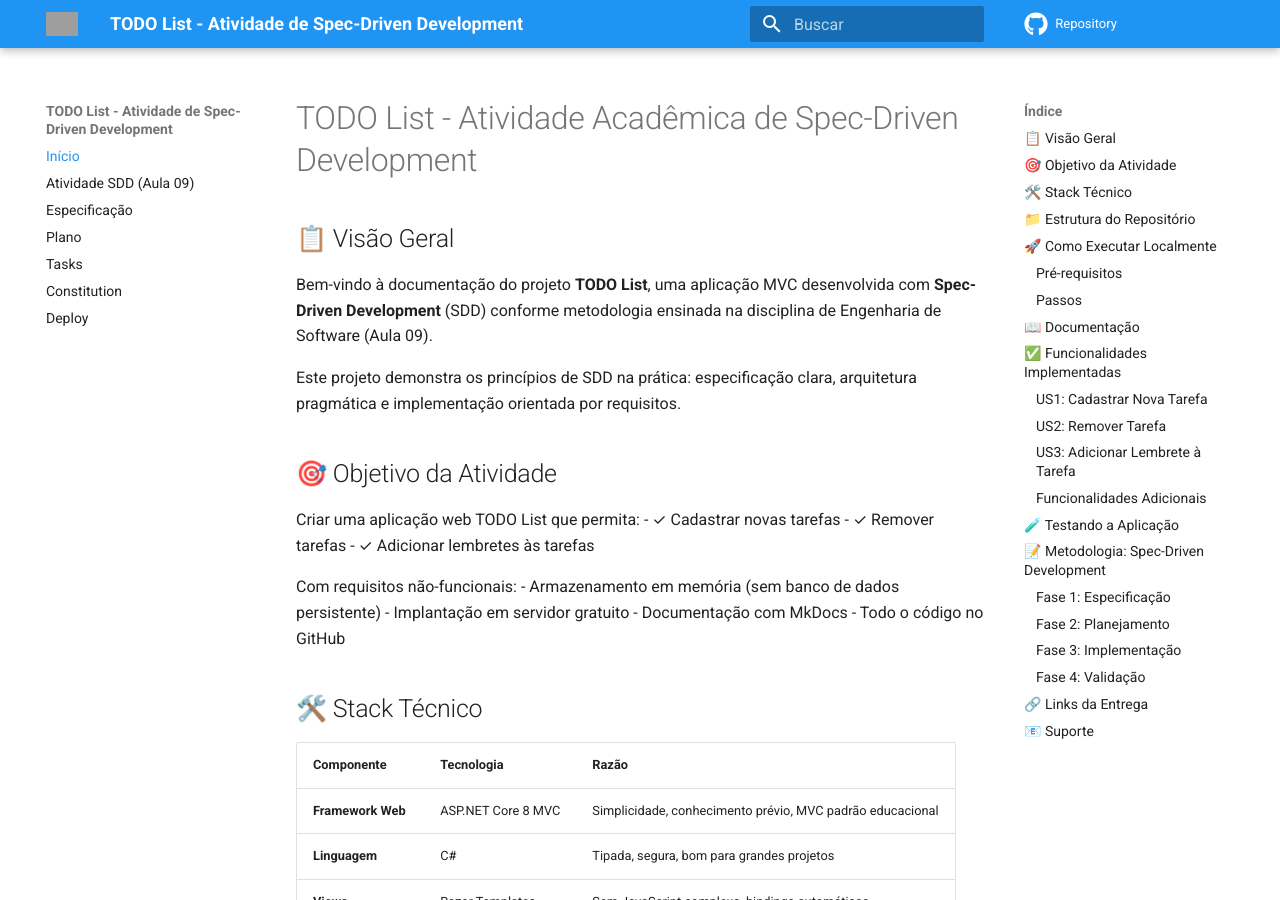
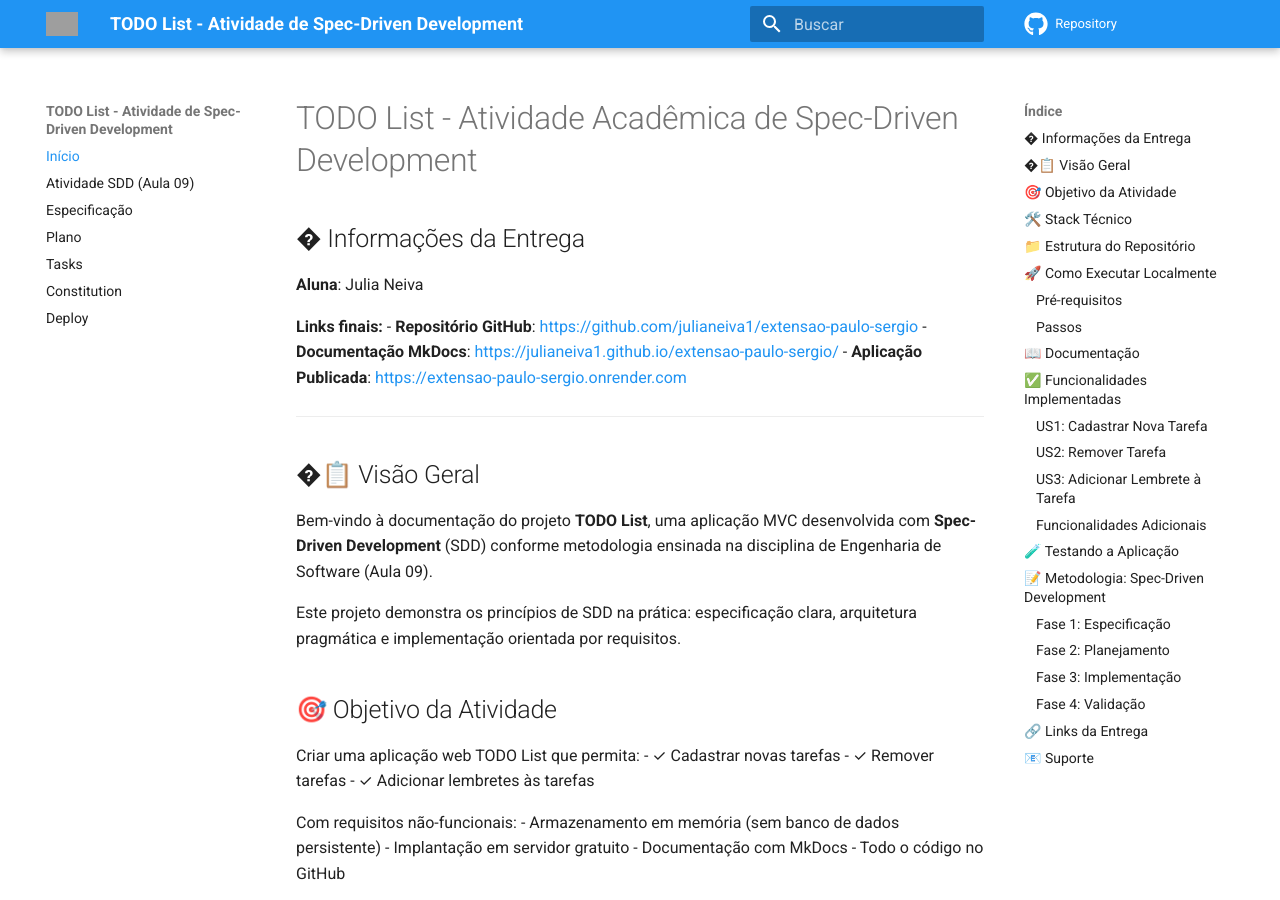
Before and after one commit to julianeiva1/extensao-paulo-sergio, an MkDocs documentation site: the page built from docs/index.md, in a window 1280 px wide and 900 px high. Built offline with MkDocs 1.6.1 and Material for MkDocs 9.7.7, drawn with Linux system fonts in a browser that asks for light colours; comment, search, counter and statistics services are not loaded; grey boxes are pictures that could not be loaded.

Commit message:
docs: adiciona links finais e nome da aluna
Atualizações finais para entrega:

- ENTREGA.md: Adiciona nome da aluna (Julia Neiva), link da aplicação (Render), atualiza tecnologias e funcionalidades
- README.md: Adiciona seção 'Links da Entrega' com repositório, documentação e aplicação
- docs/index.md: Adiciona informações da aluna e links finais
- docs/aula-09-sdd.md: Adiciona informações da aluna e links finais

Status: Pronto para entrega final

```diff
--- a/docs/index.md
+++ b/docs/index.md
@@ -1,6 +1,17 @@
 # TODO List - Atividade Acadêmica de Spec-Driven Development
 
-## 📋 Visão Geral
+## � Informações da Entrega
+
+**Aluna**: Julia Neiva
+
+**Links finais:**
+- **Repositório GitHub**: https://github.com/julianeiva1/extensao-paulo-sergio
+- **Documentação MkDocs**: https://julianeiva1.github.io/extensao-paulo-sergio/
+- **Aplicação Publicada**: https://extensao-paulo-sergio.onrender.com
+
+---
+
+## �📋 Visão Geral
 
 Bem-vindo à documentação do projeto **TODO List**, uma aplicação MVC desenvolvida com **Spec-Driven Development** (SDD) conforme metodologia ensinada na disciplina de Engenharia de Software (Aula 09).
 
```
Also changed, not shown: ENTREGA.md (+16 -2 lines), README.md (+8 -0 lines), docs/aula-09-sdd.md (+12 -1 lines).
